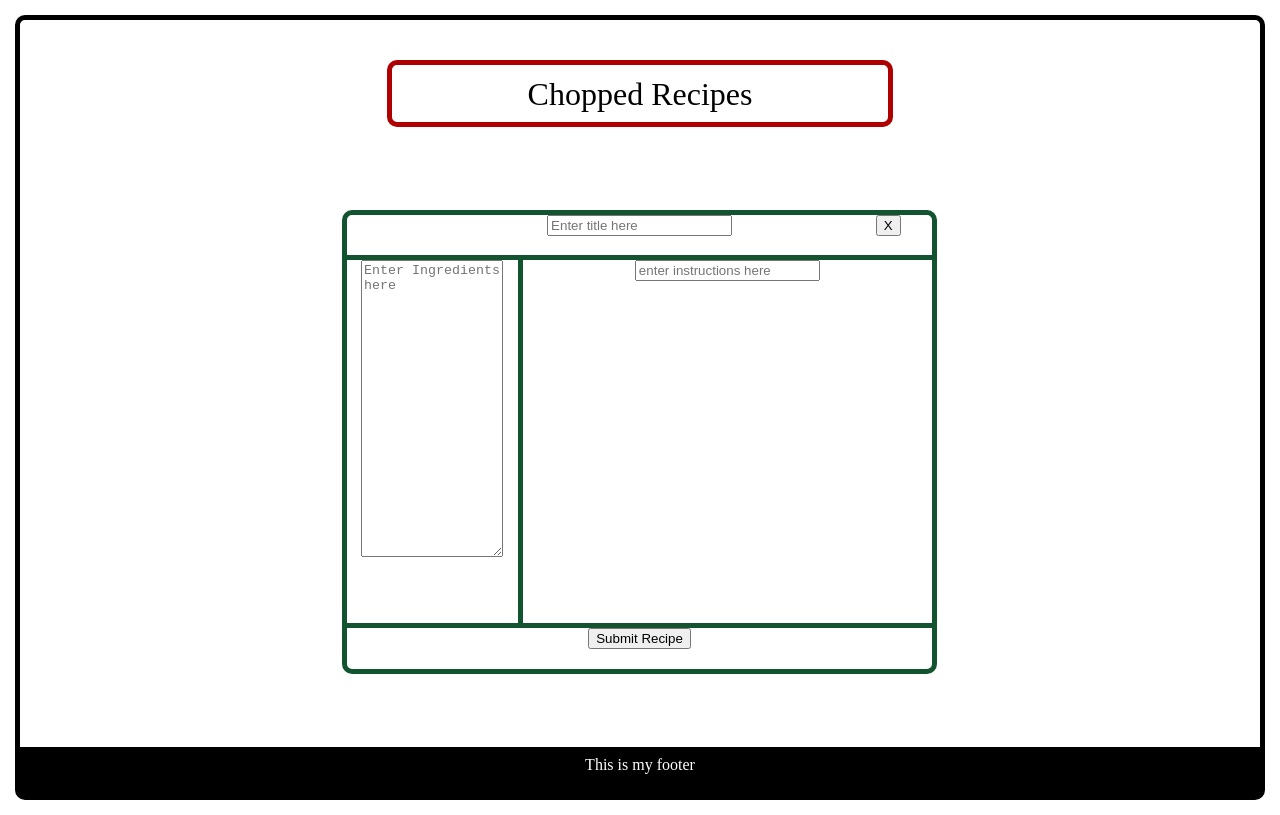
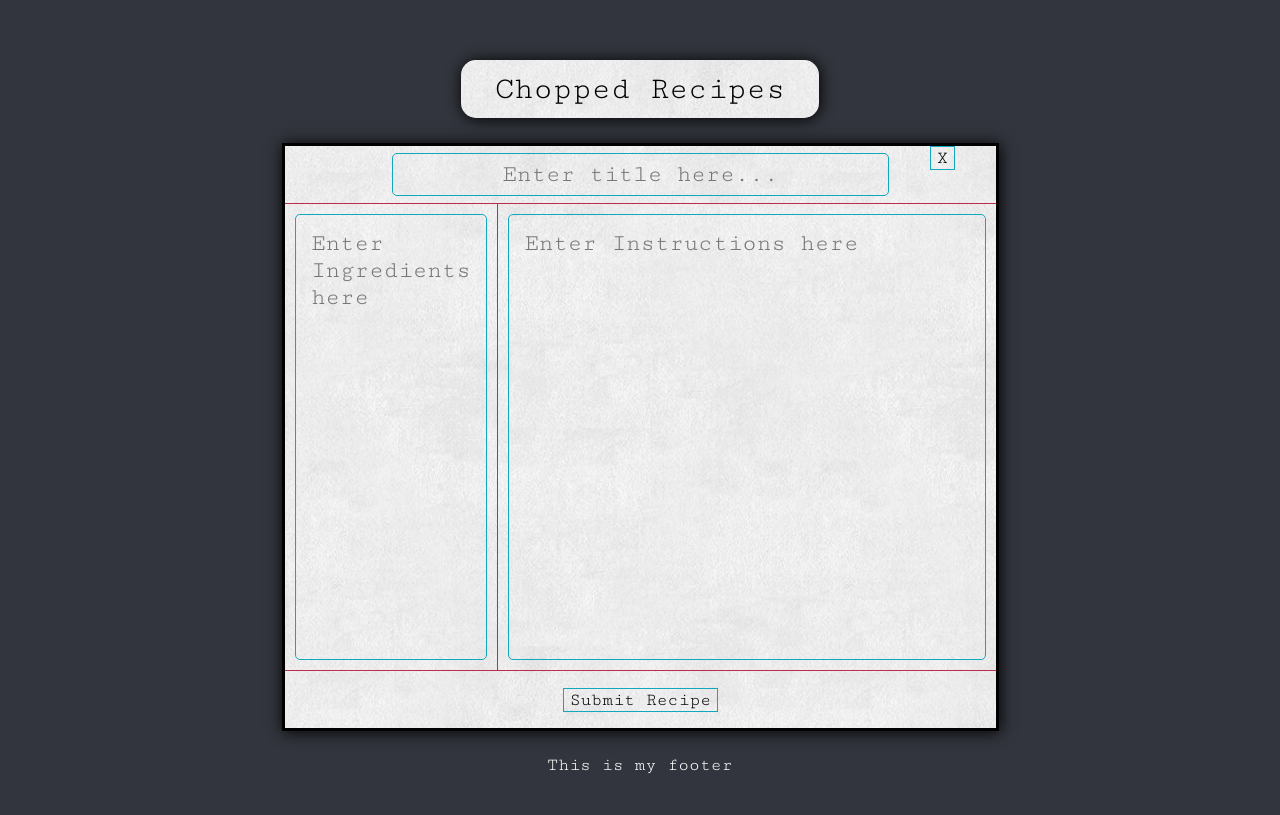
Before and after one commit to nnandersonn/chopped-recipes, a website: page public/index.html in a window 1280 px wide. Both pictures are taken after a click on the button "Add Recipe". Drawn offline with nearby package versions, Linux system fonts and the light colour scheme.

```diff
--- a/public/index.html
+++ b/public/index.html
@@ -5,19 +5,23 @@
      <meta http-equiv="X-UA-Compatible" content="IE=edge">
      <meta name="viewport" content="width=device-width, initial-scale=1.0">
      <link rel="stylesheet" href="style.css">
+     <link rel="preconnect" href="https://fonts.googleapis.com">
+     <link rel="preconnect" href="https://fonts.gstatic.com" crossorigin>
+     <link href="https://fonts.googleapis.com/css2?family=Cutive+Mono&display=swap" rel="stylesheet">
 
      <title>Chopped Recipes</title>
  </head>
- <body>
+ <body >
     <section id="outer-border" class="black-border">
         <header class="red-border">Chopped Recipes</header>
+
         <section id="main-section">
             <div class="flip-card">
                 <div class="flip-card-inner" >
 
                     <div class="flip-card-front" >
                         <div class="front-title" >
-                            Title
+                            Front Title
                         </div>
                         <div class="front-left">
                             <button id="get-recipes">Get Recipes</button>
--- a/public/main.js
+++ b/public/main.js
@@ -4,7 +4,7 @@
 console.log('js connected')
 
 
-const  getRecipeButton = document.getElementById('get-recipes')
+const getRecipeButton = document.getElementById('get-recipes')
 const backExitButton = document.getElementById('back-exit-button')
 const flipCardInner = document.querySelector('.flip-card-inner')
 const frontRecipeListSection = document.getElementById('front-recipe-list-section')
@@ -16,8 +16,6 @@
 const editButtonSection = document.getElementById('edit-recipe-section')
 const submitRecipeSection = document.getElementById('submit-recipe-section')
 const deleteButtonSection = document.getElementById('delete-recipe-section')
-
-// let allRecipes = null
 
 
 
@@ -34,6 +32,7 @@
 }
 
 const editRecipe = (recipe_id, recipe_title, ingredients, instructions ) => {
+// const editRecipe = (recipe_id, recipe_title, ingredients, instructions ) => {
     flipCard360()
     editButtonSection.innerHTML = ''
     deleteButtonSection.innerHTML = ''
@@ -41,9 +40,9 @@
     const makeChangesButton = document.getElementById('make-changes-button')
 
 
-    mainCardTitle.innerHTML = `<input type="text" id="edited-title" value="${recipe_title}">`
-    ingredientSection.innerHTML =`<textarea id="edited-ingredients">${ingredients}</textarea>`
-    instructionSection.innerHTML =`<textarea id="edited-instructions">${instructions}</textarea>`
+    mainCardTitle.innerHTML = `<input type="text" id="edited-title" value="${recipe_title}" required>`
+    ingredientSection.innerHTML =`<textarea id="edited-ingredients">${ingredients}</textarea required>`
+    instructionSection.innerHTML =`<textarea id="edited-instructions">${instructions}</textarea required>`
 
 
     makeChangesButton.addEventListener('click', ()=>{
@@ -62,8 +61,8 @@
     console.log('This is my recipe', recipe)
     editButtonSection.innerHTML = `<button onclick="editRecipe('${recipe_id}', '${recipe_title}', '${ingredients}', '${instructions}')">Edit Recipe</button>`
     deleteButtonSection.innerHTML = `<button onclick="deleteRecipe('${recipe_id}')">Delete Recipe</button>`
-    ingredients = ingredients.split(',').join(`<br>`)
-    instructions = instructions.split(',').join(`<br>`)
+    ingredients = ingredients.split(';').join(`<br>`)
+    instructions = instructions.split(';').join(`<br>`)
 
     mainCardTitle.innerHTML = `<p>${recipe_title}</p>`
     ingredientSection.innerHTML = `<p>${ingredients}</p>`
@@ -85,9 +84,9 @@
 }
 
 const displayInputField = () => {
-    mainCardTitle.innerHTML = '<input type="text" placeholder="Enter title here" id="title-input">'
-    ingredientSection.innerHTML ='<textarea placeholder="Enter Ingredients here" id="ingredient-textarea"></textarea>'
-    instructionSection.innerHTML ='<input type="text" placeholder="enter instructions here" id="instruction-input"> '
+    mainCardTitle.innerHTML = '<input type="text" placeholder="Enter title here..." id="title-input" required>'
+    ingredientSection.innerHTML ='<textarea placeholder="Enter Ingredients here" id="ingredient-textarea" required></textarea>'
+    instructionSection.innerHTML ='<textarea placeholder="Enter Instructions here" id="instruction-textarea" required></textarea>'
     flipCard()
     submitRecipeSection.innerHTML = '<button id="submit-recipe-button">Submit Recipe</button>'
 
@@ -95,8 +94,8 @@
 
     submitRecipeButton.addEventListener('click', ()=> {
         const inputTitle = document.getElementById('title-input').value
-        const inputIngredients = document.getElementById('ingredient-input').value
-        const inputInstructions = document.getElementById('instruction-input').value
+        const inputIngredients = document.getElementById('ingredient-textarea').value
+        const inputInstructions = document.getElementById('instruction-textarea').value
         console.log(inputTitle, inputIngredients, inputInstructions)
         const newRecipe = {title: inputTitle, ingredients: inputIngredients, instructions: inputInstructions}
 
--- a/public/style.css
+++ b/public/style.css
@@ -52,6 +52,20 @@
     width: 100vw;
     padding: 0px;
     margin: 0px;
+    font-family: 'Cutive Mono', monospace;
+    font-size: large;
+    display: flex;
+    justify-content: center;
+    background-color: #32353d;
+}
+
+
+button {
+    font-family: 'Cutive Mono', monospace;
+    font-size: large;
+    border: none;
+    border: #13a7be solid thin;
+    background-color: transparent;
 
 }
 
@@ -62,6 +76,8 @@
     align-items: center;
     padding-top: 15px;
     height: 95vh;
+    min-width: 800px;
+    width: 70%;
 
 }
 
@@ -73,54 +89,76 @@
     font-size:xx-large;
     justify-content: center;
     align-items: center;
+    background-image: url("/textures/grey-paper-texture.jpg");
 }
 
 footer{
-    background-color: black;
+
     color: white;
     width: 100%;
     height: 50px;
     margin-top: 15px;
-    margin-bottom: 0px;
-    border-bottom-left-radius: 3px;
-    border-bottom-right-radius: 3px;
+
     padding-top: 10px;
     text-align: center;
 }
 
-textarea{
-    width: 80%;
-    height: 80%;
+input{
+    text-align: center;
+    height: 75%;
 }
 
+textarea {
+    height: 100%;
+}
+
+textarea, input{
+    font-family: 'Cutive Mono', monospace;
+    font-size: x-large;
+    box-sizing: border-box;
+    padding: 15px;
+    width: 100%;
+    border: #13a7be solid thin;
+    border-radius: 5px;
+    resize: none;
+    background-color: transparent;
+
+}
+
+#outer-border {
+    background-color: transparent;
+}
+
+#main-section {
+    box-sizing: border-box;
+    display: flex;
+    /* border: solid; */
+    width: 100%;
+    height: 100%;
+    justify-content: center;
+}
 
 .flip-card{
     box-sizing: border-box;
     background-color: transparent;
     display: flex;
-    width: 60%;
+    width: 100%;
     justify-content: center;
     align-items: center;
     perspective: 1800px;
+
 }
 
 .flip-card-inner{
     box-sizing: border-box;
     position: relative;
     width: 80%;
-    height: 80%;
+    height: 100%;
     text-align: center;
     transition: transform 0.8s;
     transform-style: preserve-3d;
+
 }
-
-
-
-/* .flip-card:hover .flip-card-inner{
-    transform: rotateY(180deg);
-    -webkit-transform: rotateY(180deg);
-
-} */
 
 .flip{
     transform: rotateY(180deg);
@@ -138,14 +176,29 @@
     height: 100%;
     -webkit-backface-visibility: hidden;
     backface-visibility: hidden;
+    box-shadow: 1px 1px 15px;
+    background-image: url("/textures/grey-paper-texture.jpg");
 }
 
 .flip-card-front{
-    background-color: #ffffff;
     border: solid;
     border-radius: 10px;
-    border-color: #ae0001;
-    border-width: thick;
+    /* border-color: #03a696;
+    border-width: thick; */
+    display: flex;
+    flex-wrap: wrap;
+    flex-direction: row;
+    box-sizing: border-box;
+
+}
+
+.flip-card-back{
+    background-color: #ffffff;
+    transform: rotateY(180deg);
+    border: solid;
+    /* border-radius: 10px;
+    border-color: #03a696;
+    border-width: thick; */
     display: flex;
     flex-wrap: wrap;
     flex-direction: row;
@@ -154,14 +207,17 @@
 
 .front-title{
     box-sizing: border-box;
+    display: flex;
     width: 100%;
-    border-bottom: #ae0001 solid thick;
+    border-bottom: #bb2e4b solid thin;
     height: 10%;
+    align-items: center;
+    justify-content: center;
 }
 .front-left{
     box-sizing: border-box;
     width: 30%;
-    border-right: #ae0001 solid thick;
+    border-right: #bb2e4b solid thin;
     height: 90%;
 }
 .front-right{
@@ -172,27 +228,41 @@
 .back-title{
     box-sizing: border-box;
     width: 100%;
-    border-bottom: #125430 solid thick;
+    border-bottom: #bb2e4b solid thin;
     height: 10%;
     display: flex;
+    align-items: center;
 }
+#back-title{
+    display: flex;
+    align-items: center;
+}
+
 .back-left{
     box-sizing: border-box;
     width: 30%;
-    border-right: #125430 solid thick;
+    border-right: #bb2e4b solid thin;
     height: 80%;
+    padding: 10px;
+    text-align: left;
+    overflow-y: scroll;
 }
 .back-right{
     box-sizing: border-box;
     width: 70%;
+    padding: 10px;
+    text-align: left;
+    height: 80%;
+    overflow-y: scroll;
 }
 .back-bottom{
     box-sizing: border-box;
     width: 100%;
     height: 10%;
-    border-top: #125430 solid thick;
+    border-top: #bb2e4b solid thin;
     display: flex;
     justify-content: space-around;
+    align-items: center;
 }
 
 .back-top-spacer{
@@ -205,65 +275,13 @@
     height: 100%;
 }
 
-.flip-card-back{
-    background-color: #ffffff;
-    transform: rotateY(180deg);
-    border: solid;
-    border-radius: 10px;
-    border-color: #125430;
-    border-width: thick;
-    display: flex;
-    flex-wrap: wrap;
-    flex-direction: row;
-    box-sizing: border-box;
-}
 
-#main-section {
-    box-sizing: border-box;
-    display: flex;
-    /* border: solid; */
-    width: 100%;
-    height: 100%;
-    justify-content: center;
-}
-
-#left-nav-card {
-    display: flex;
-    width: 20%;
-    margin-left: 15px;
-    box-sizing: border-box;
-    padding: 15px;
-    flex-direction: column;
-
-}
-
-#main-card-container {
-    display: flex;
-    width: 20%;
-    justify-content: center;
-}
-
-#main-card{
-    width: 85%;
-    display: flex;
-    flex-wrap: wrap;
-
-}
-
-#main-card-title{
-    box-sizing: border-box;
-    width: 100%;
-    height: 10%;
-    border-bottom: #ae0001 solid thick;
-    text-align: center;
-    padding: 15px;
-}
 
 #ingredient-section{
     box-sizing: border-box;
     width: 20%;
     padding: 15px;
-    border-right: #ae0001 solid thick;
+    border-right: #03a696 solid thick;
     height: 90%;
 
 }
@@ -276,22 +294,24 @@
 
 
 .red-border{
-    border: solid;
-    border-radius: 10px;
-    border-color: #ae0001;
-    border-width: thick;
+    /* border: solid; */
+    border-radius: 15px;
+    /* border-color: #03a696; */
+    border-width: 7px;
+    box-shadow: 1px 1px 15px;
+
 }
 
 .black-border{
     border: solid;
     border-radius: 10px;
-    border-color: black;
+    border-color: transparent;
     border-width: thick;
 }
 
 .green-border{
-    border: solid;
+    /* border: solid;
     border-radius: 10px;
-    border-color: #125430;
-    border-width: thick;
+    border-color: #03a696;
+    border-width: thick; */
 }
```
Also changed, not shown: public/textures/grey-paper-texture.jpg (added), 3 other files.
